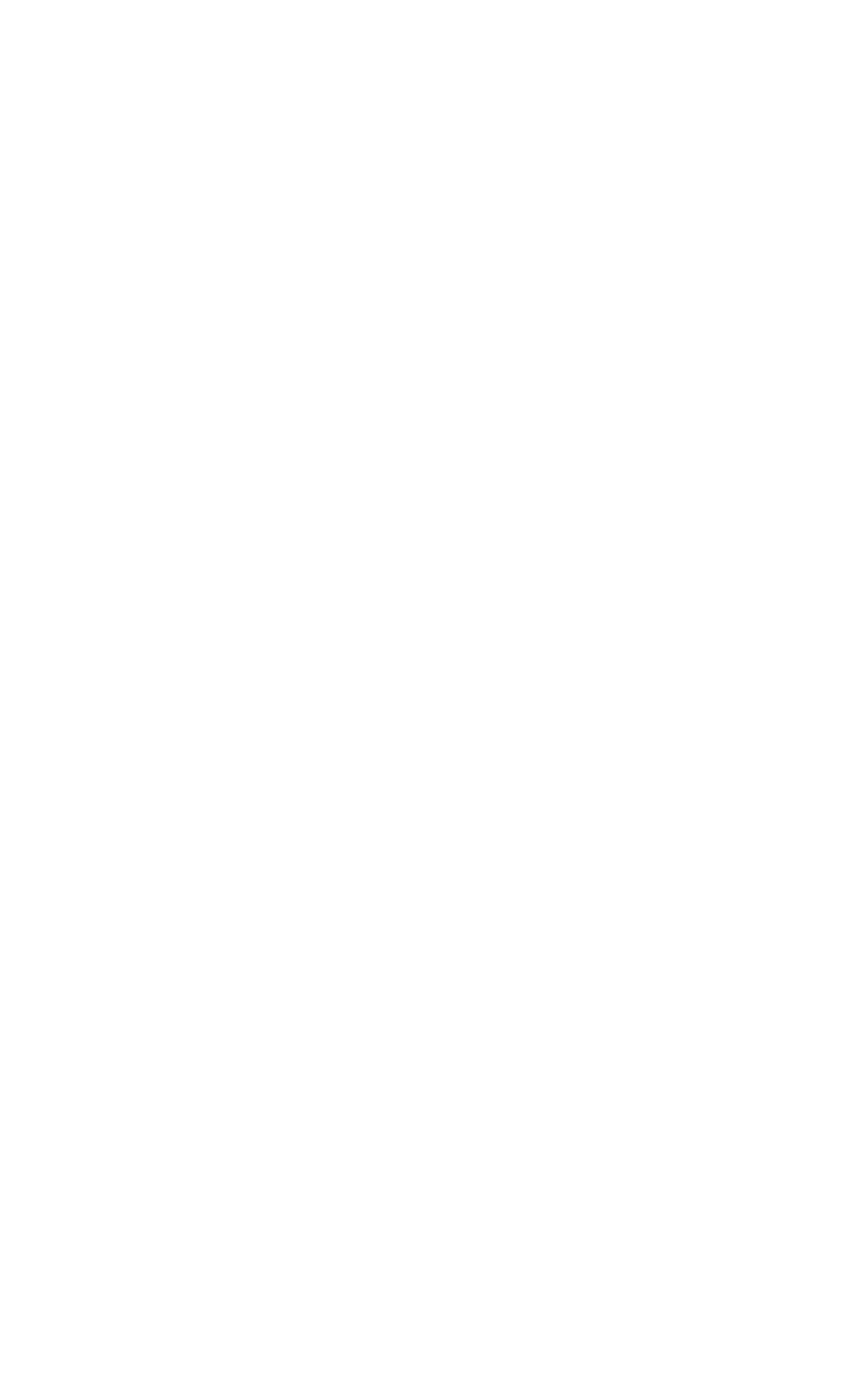
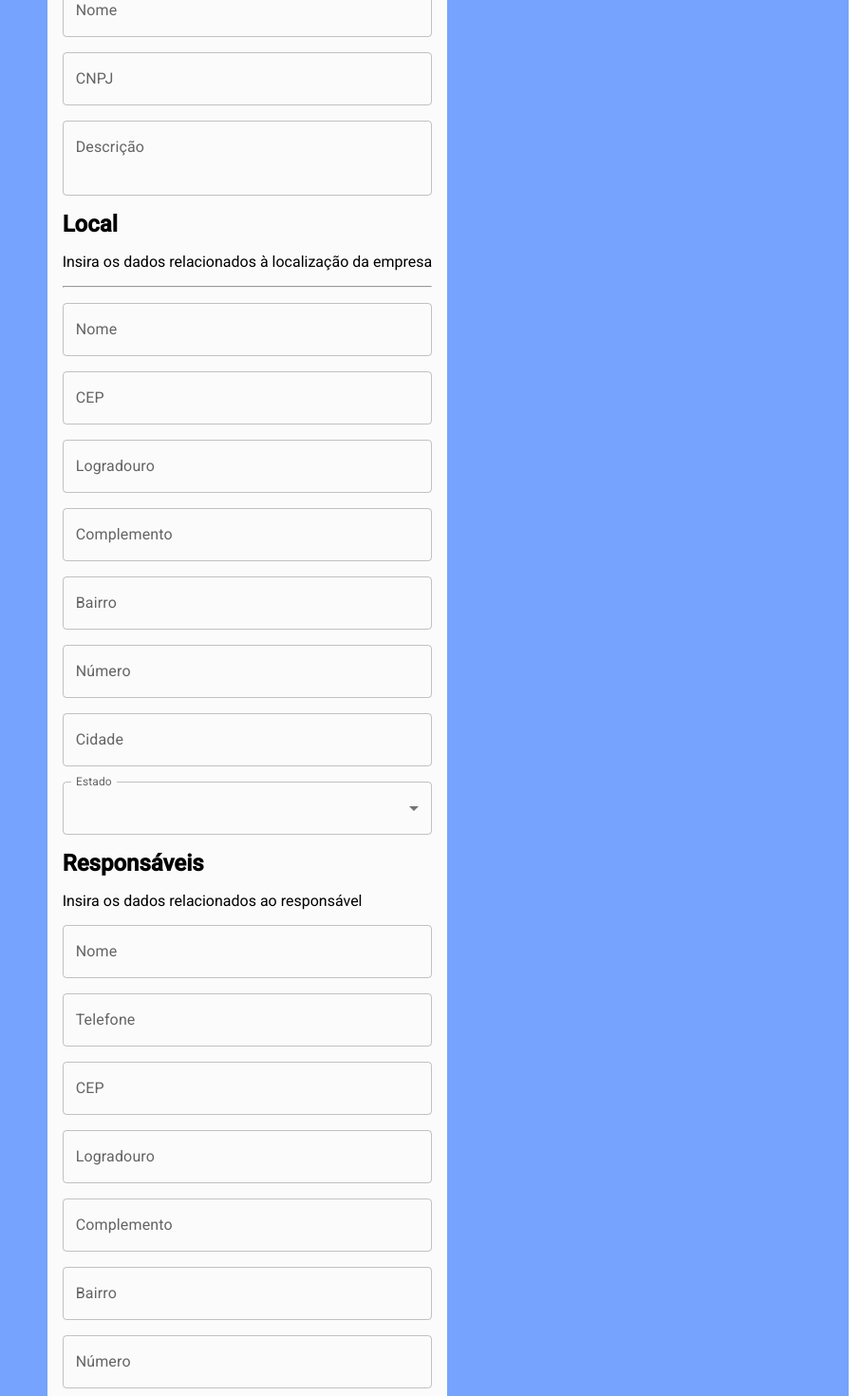
Before and after one commit to Seiixas/hublocal-test, a React (Vite) app in the folder web/: page /companies/create in a window 1280 px wide. Before the commit this address had no page. Shown: the part 200-1670 px from the top of the page at 95% size, without its empty margins (373-1280 px from the left). Before the commit the page ends 800 px from the top, so only its background shows below. Built offline with nearby package versions, Linux system fonts and the light colour scheme.

Commit message:
feat: Company - Creating companies componenet

```diff
--- a/web/package.json
+++ b/web/package.json
@@ -10,14 +10,18 @@
   "dependencies": {
     "@emotion/react": "^11.9.0",
     "@emotion/styled": "^11.8.1",
+    "@material-ui/core": "^4.12.4",
+    "@material-ui/icons": "^4.11.3",
     "@mui/material": "^5.8.0",
     "@mui/styled-engine-sc": "^5.8.0",
+    "axios": "^0.27.2",
     "react": "^18.0.0",
     "react-dom": "^18.0.0",
     "react-router-dom": "^6.3.0",
     "styled-components": "^5.3.5"
   },
   "devDependencies": {
+    "@types/axios": "^0.14.0",
     "@types/react": "^18.0.0",
     "@types/react-dom": "^18.0.0",
     "@vitejs/plugin-react": "^1.3.0",
--- a/web/src/components/Signup/index.tsx
+++ b/web/src/components/Signup/index.tsx
@@ -32,16 +32,16 @@ export function Signup() {
           onChange={(event) => setNameAuthentication(event.target.value)} />
 
         <TextField
+          placeholder="Ex: maria@jose.com"
+          label="E-mail"
+          type="email"
+          onChange={(event) => setEmailAuthentication(event.target.value)} />
+
+        <TextField
           type="password"
           label="Senha"
           helperText="Necessário 5 caracteres"
           onChange={(event) => setPasswordAuthentication(event.target.value)} />
-
-        <TextField
-          placeholder="Ex: maria@jose.com"
-          label="E-mail"
-          type="email"
-          onChange={(event) => setEmailAuthentication(event.target.value)} />
         <Button type="submit">Cadastrar</Button>
       </form>
     </Container>
--- /dev/null
+++ b/web/src/components/companies/Create.tsx
@@ -0,0 +1,257 @@
+
+import { Box, MenuItem, Tab, Tabs } from '@material-ui/core';
+import { Apartment } from '@material-ui/icons';
+import { Button, TextField } from '@mui/material';
+import axios from 'axios';
+import { useState } from 'react';
+import { Container } from './style';
+
+const brazilianStates = [
+  {
+    value: 'AC',
+    label: 'Acre',
+  },
+  {
+    value: 'AL',
+    label: 'Alagoas',
+  },
+  {
+    value: 'AP',
+    label: 'Amapá',
+  },
+  {
+    value: 'AM',
+    label: 'Amazonas',
+  },
+  {
+    value: 'BA',
+    label: 'Bahia',
+  },
+  {
+    value: 'CE',
+    label: 'Ceará',
+  },
+  {
+    value: 'DF',
+    label: 'Distrito Federal',
+  },
+  {
+    value: 'ES',
+    label: 'Espírito Santo',
+  },
+  {
+    value: 'GO',
+    label: 'Goiás',
+  },
+  {
+    value: 'MA',
+    label: 'Maranhão',
+  },
+  {
+    value: 'MT',
+    label: 'Mato Grosso',
+  },
+  {
+    value: 'MS',
+    label: 'Mato Grosso do MS',
+  },
+  {
+    value: 'MG',
+    label: 'Minas Gerais',
+  },
+  {
+    value: 'PA',
+    label: 'Pará',
+  },
+  {
+    value: 'PB',
+    label: 'Paraíba',
+  },
+  {
+    value: 'PR',
+    label: 'Paraná',
+  },
+  {
+    value: 'PE',
+    label: 'Pernambuco',
+  },
+  {
+    value: 'PI',
+    label: 'Piauí',
+  },
+  {
+    value: 'RJ',
+    label: 'Rio de Janeiro',
+  },
+  {
+    value: 'RN',
+    label: 'Rio Grande do Norte',
+  },
+  {
+    value: 'RS',
+    label: 'Rio Grande do Sul',
+  },
+  {
+    value: 'RO',
+    label: 'Rondônia',
+  },
+  {
+    value: 'RR',
+    label: 'Roraima',
+  },
+  {
+    value: 'SC',
+    label: 'Santa Catarina',
+  },
+  {
+    value: 'SP',
+    label: 'São Paulo',
+  },
+  {
+    value: 'SE',
+    label: 'Sergipe',
+  },
+  {
+    value: 'TO',
+    label: 'Tocantins',
+  },
+];
+
+export function Create() {
+
+  async function handleCEP() {
+    const { data } = await axios.get('https://viacep.com.br/ws/01001000/json/');
+
+    console.log(data);
+  }
+
+  return (
+    <>
+
+    <Container>
+      <header>
+        <Apartment fontSize="large"/>
+        <h1>Cadastro de Empresa</h1>
+     </header>
+
+     <form action="">
+       <h2>Empresa</h2>
+       <span>Insira os dados relacionados à empresa</span>
+       <hr />
+       <TextField
+          placeholder="Ex: Compania Anônima S/A"
+          type="text"
+          label="Nome" />
+
+         <TextField
+          type="number"
+          label="CNPJ"
+          placeholder="Apenas números" />
+
+        <TextField
+          placeholder="Esta empresa lida com materias manutenção de computadores e impressoras."
+          label="Descrição"
+          type="text"
+          multiline />
+
+        <h2>Local</h2>
+        <span>Insira os dados relacionados à localização da empresa</span>
+        <hr />
+        <TextField
+          placeholder="Ex: Matriz"
+          type="text"
+          label="Nome" />
+
+        <TextField
+          placeholder="Apenas números"
+          type="number"
+          label="CEP" />
+
+        <TextField
+          placeholder="Ex: Av. Pinheiro da Silva"
+          type="text"
+          label="Logradouro" />
+
+        <TextField
+          placeholder="Ex: Apartamento 105"
+          type="text"
+          label="Complemento" />
+
+         <TextField
+            placeholder="Ex: Centro"
+            type="text"
+            label="Bairro" />
+
+        <TextField
+          placeholder="Ex: 280A"
+          type="text"
+          label="Número" />
+
+        <TextField
+          placeholder="Ex: São Paulo"
+          type="text"
+          label="Cidade" />
+
+        <TextField
+          id="outlined-select-currency"
+          select
+          label="Estado"
+          value={brazilianStates}
+        >
+          {brazilianStates.map((option) => (
+            <MenuItem key={option.value} value={option.value}>
+              {option.label}
+            </MenuItem>
+          ))}
+        </TextField>
+
+
+        <h2>Responsáveis</h2>
+        <span>Insira os dados relacionados ao responsável</span>
+
+        <TextField
+          placeholder="Ex: Matriz"
+          type="text"
+          label="Nome" />
+
+        <TextField
+          placeholder="Ex: XXYYYYYZZZZ"
+          type="number"
+          label="Telefone" />
+
+        <TextField
+          placeholder="Apenas números"
+          type="number"
+          label="CEP" />
+
+        <TextField
+          placeholder="Ex: Av. Pinheiro da Silva"
+          type="text"
+          label="Logradouro" />
+
+        <TextField
+          placeholder="Ex: Apartamento 105"
+          type="text"
+          label="Complemento" />
+
+         <TextField
+            placeholder="Ex: Centro"
+            type="text"
+            label="Bairro" />
+
+        <TextField
+          placeholder="Ex: 280A"
+          type="text"
+          label="Número" />
+
+        <TextField
+          placeholder="Ex: São Paulo"
+          type="text"
+          label="Cidade" />
+        <Button type="submit">Cadastrar</Button>
+     </form>
+
+      </Container>
+    </>
+  )
+}
--- /dev/null
+++ b/web/src/components/companies/style.ts
@@ -0,0 +1,39 @@
+import styled from "@emotion/styled";
+
+export const Container = styled.div`
+  display: flex;
+  flex-direction: column;
+  justify-content: center;
+  align-items: center;
+  width: 98.97vw;
+  background-color: #76a3fd;
+
+  header {
+    width: 100%;
+    display: flex;
+    align-items: center;
+    justify-content: space-between;
+    background: #4884fc;
+    color: white;
+    padding: 1rem;
+  }
+
+  button {
+    background-color: #5fcc00;
+    color: white;
+    padding: .5rem;
+  }
+
+  button:hover {
+    background: #5fcc55;
+  }
+
+  form {
+    background: #fbfbfb;
+    padding: 1rem;
+    display: flex;
+    flex-direction: column;
+    gap: 1rem;
+    max-width: 600px;
+  }
+`
--- a/web/src/routes/index.tsx
+++ b/web/src/routes/index.tsx
@@ -1,4 +1,5 @@
 import { BrowserRouter, Routes, Route } from "react-router-dom";
+import { Create } from "../components/companies/Create";
 import { Singin } from "../components/Signin";
 import { Signup } from "../components/Signup";
 
@@ -6,6 +7,7 @@ export function Paths() {
   return (
     <BrowserRouter>
       <Routes>
+        <Route path="/companies/create" element={<Create />}/>
         <Route path="/signin" element={<Singin />} />
         <Route path="/signup" element={<Signup />} />
       </Routes>
```
Also changed, not shown: 1 other file (tests, documents, lock files or other folders).
